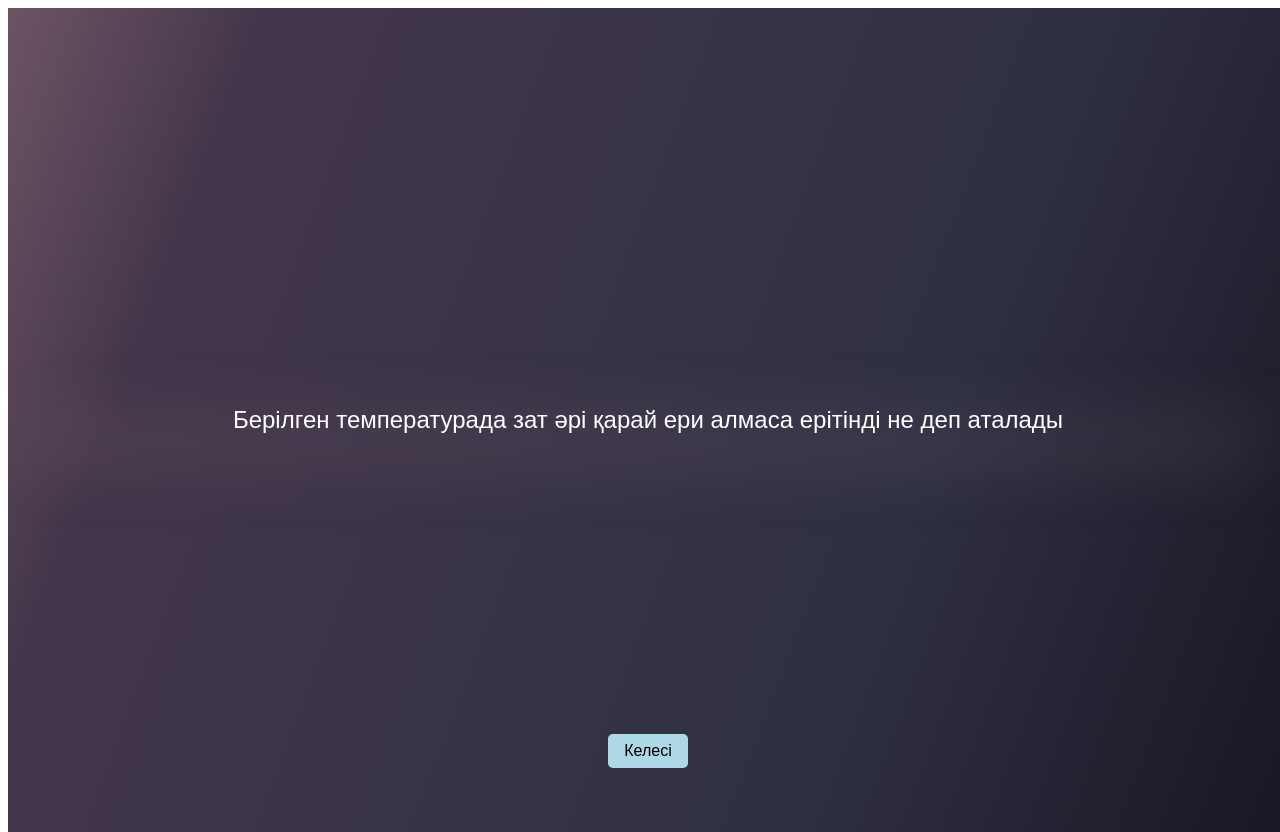
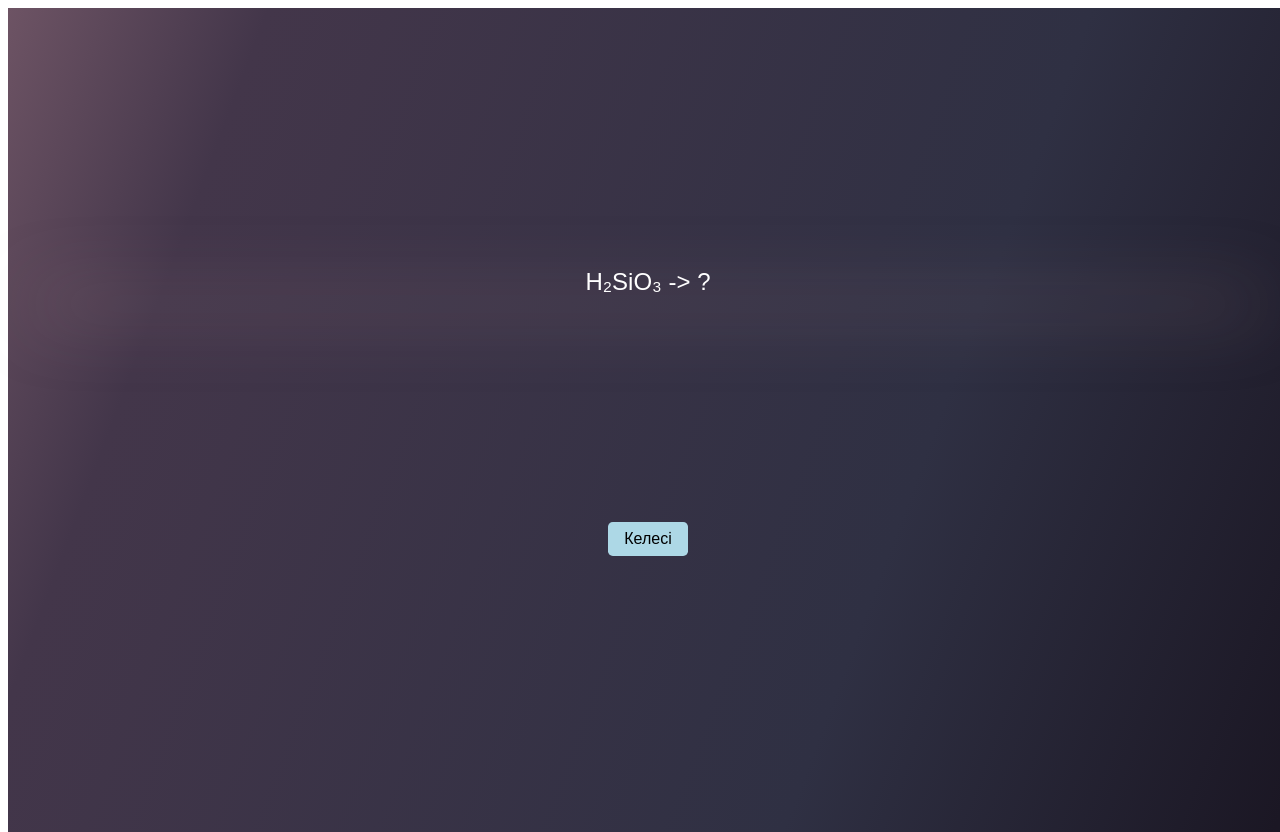
Before and after one commit to forhimedu/sutekottek, a plain HTML site: page index.html in a window 1280 px wide. Drawn offline with Linux system fonts and the light colour scheme.

Commit message:
Add files via upload

```diff
--- a/script.js
+++ b/script.js
@@ -77,12 +77,6 @@ const data = [
     {
         type: 'truefalse',
         question: 'Оттек ғаламшарымыздағы ең көп тараған элемент',
-        answer: true,
-    },
-    {
-        type: 'truefalse',
-        photo: './data/hydrogen.jpg',
-        question: 'Сутекті зертханада берілген әдістермен алуға болады ',
         answer: true,
     },
     {
@@ -212,33 +206,33 @@ const data = [
     },
     {
         type: 'card',
-        front: 'Na\u2082+H\u2802 -> ?',
+        front: 'Na\u2082+H\u2082 -> ?',
         back: 'NaOH'
     },
     {
         type: 'card',
-        front: 'CuO + H\u2802SO\u2084 -> ?',
-        back: 'CuSO\u2804 + H\u2802O'
+        front: 'CuO + H\u2082SO\u2084 -> ?',
+        back: 'CuSO\u2084 + H\u2082O'
     },
     {
         type: 'card',
-        front: 'Na\u2802O + SO\u2803 -> ?',
-        back: 'Na\u2802SO\u2804'
+        front: 'Na\u2082O + SO\u2083 -> ?',
+        back: 'Na\u2082SO\u2084'
     },
     {
         type: 'card',
         front: 'магнетит формуласы',
-        back: 'Fe\u2803O\u2804'
+        back: 'Fe\u2083O\u2084'
     },
     {
         type: 'card',
         front: 'BeO + HCl -> ?',
-        back: 'BeCl\u2082 + H\u2802O'
+        back: 'BeCl\u2082 + H\u2082O'
     },
     {
         type: 'card',
         front: 'BeO + 2NaOH -> ?',
-        back: 'Na\u2082BeO\u2802 + H\u2802O'
+        back: 'Na\u2082BeO\u2082 + H\u2082O'
     },
     {
         type: 'card',
@@ -261,8 +255,8 @@ const data = [
         type: 'card',
         front: 'Негіздердің құрамындағы гидроксил топтары қышқыл \
         қалдығымен толық алмаспаған өнім түзіледі деп есептептеп \
-        не түзіледі? (қатынас 1:2) Fe(OH)\u2803 + 2HCl -> ',
-        back: 'Fe(OH)Cl\u2802 + 2H\u2802O [негіздік тұздарды екі және үш \
+        не түзіледі? (қатынас 1:2) Fe(OH)\u2083 + 2HCl -> ',
+        back: 'Fe(OH)Cl\u2082 + 2H\u2082O [негіздік тұздарды екі және үш \
         валентті металдардың гидроксидтері түзеді]'
     },
     {
@@ -282,9 +276,80 @@ const data = [
     },
     {
         type: 'card',
-        front: 'Балқу температурасы 3800С, жылу мен электр тогын нашар өткізеді',
-        back: 'алмаз, графит, карбин, фуллерен'
+        front: 'Балқу температурасы 3800С, жылу мен электр тогын нашар өткізеді \
+        әрбір көміртек атомымен 4 көміртек атомы байланысқан(+тетраэдр), қатты, қиын балқитын зат \
+        табиғи ең қатты зат',
+        back: 'алмаз'
     },
+    {
+        type: 'card',
+        front: 'қолға ұстағанда майлы, әлсіз металдық жылтыры бар, қара сұр кристалды зат \
+        кристалдық торы атомдық, бірақ көміртек атомдары қабат-қабат болып орналасқапһн \
+        3700С та қатты күйден газ күйге ауысады, жылу мен электр тогын жақсы өткізеді',
+        back: 'графит'
+    },
+    {
+        type: 'card',
+        front: 'қара түсті ұсақ кристалды зат, алғаш рет ХХ ғасырдың 60 жылдары \
+        Ресей химиктері синтездеп алған, кейін табиғатта чаоит минералының құрамынан \
+        табылды, сызықты құрылымға ие',
+        back: 'карбин'
+    },
+    {
+        type: 'card',
+        front: 'ХХ ғасырдың 80 жылдары синтездеоген. 60 тан 110 ға дейін көміртек \
+        атомы кіретін көпжақтардан тұрады. Жақсы зерттелген түрі ол C\u2086\u2080 - футбол \
+        добы секілді 13 бесбұрыштан және 20 алтыбұрыштан тұрады',
+        back: 'фуллерен'
+    },
+    {
+        type: 'card',
+        front: 'көміртек атомдары түтік тәрізді талшықтар түзетін аллотропиялық түрөзгерісі',
+        back: 'нанотүтіктер'
+    },
+    {
+        type: 'card',
+        front: 'қатты заттың бетінде газ тәрізді немесе еріген заттардың сіңірілуі \
+        ..... ал бөлініп шығуы десорбция деп аталады',
+        back: 'адсорбция'
+    },
+    {
+        type: 'card',
+        front: 'бетінде адсорбция жүретін заттар адсорбенттер, ал сіңірілетін заттар .... деп аталады',
+        back: 'адсорбаттар'
+    },
+    {
+        type: 'card',
+        front: 'Осы зат медицинада организмді зиянды заттардан тазатру, газтұтықшаларда улы \
+        заттарды сіңіру үшін қолданылады',
+        back: 'белсендірілген көмір("карболен")'
+    },
+    {
+        type: 'card',
+        front: 'Fe\u2082O\u2083 + C -> ?',
+        back: 'Fe + CO'
+    },
+    {
+        type: 'card',
+        front: 'Бұл зат түссіз, иіссіз, дәмсіз, суда нашар еритін газ. Улы газ. Оның \
+        улы әсері қан гемоглобинмен қосылып, организмнің оттекпен қамтамасыз етілуін \
+        жоюға негізделген. Бұл газ пеш және іштен жану қозғалтқыштарындағы отынның \
+        толық жанбауынан да түзіледі',
+        back: 'CO(иіс газы)'
+    },
+    {
+        type: 'card',
+        front: 'Түссіз, иіссіз, және дәмсіз, бірақ суда еріп әлсіз көмер қышқылын түзеді',
+        back: 'CO\u2082'
+    },
+    {
+        type: 'card',
+        front: 'Бұл зат қолданылады сода, жуғыш заттар, газдалған сусындар өндіруде, \
+        салқындатқыш "құрғақ мұз" және өрт сөндіргіш заттар алуда. Бұл газ атмосферасында \
+        түрлі тағамдық заттарды сақтайды, өйткені онда бактериялар мен зендер тіршілік ете алмайды',
+        back: 'CO\u2082'
+    },
+
 
 ]
 
--- a/styles.css
+++ b/styles.css
@@ -34,13 +34,11 @@ html, body {
     display: flex;
     align-items: center;
     justify-content: center;
-    position: absolute;
-    bottom: 1rem;
+    position: relative;
+    bottom: 0.1rem;
 }
 
 button {
-    margin: 1rem;
-    margin-top: 2rem;
     font-size: 1rem;
     background-color: lightblue;
     border: 0;
@@ -109,7 +107,7 @@ img {
   }
 
   .makeBack {
-    color: rgb(202, 170, 170);
+    color: rgb(234, 234, 175);
     background-color: rgb(170, 170, 219);
     font-weight: bold;
     font-family: "Comfortaa", sans-serif;
```
